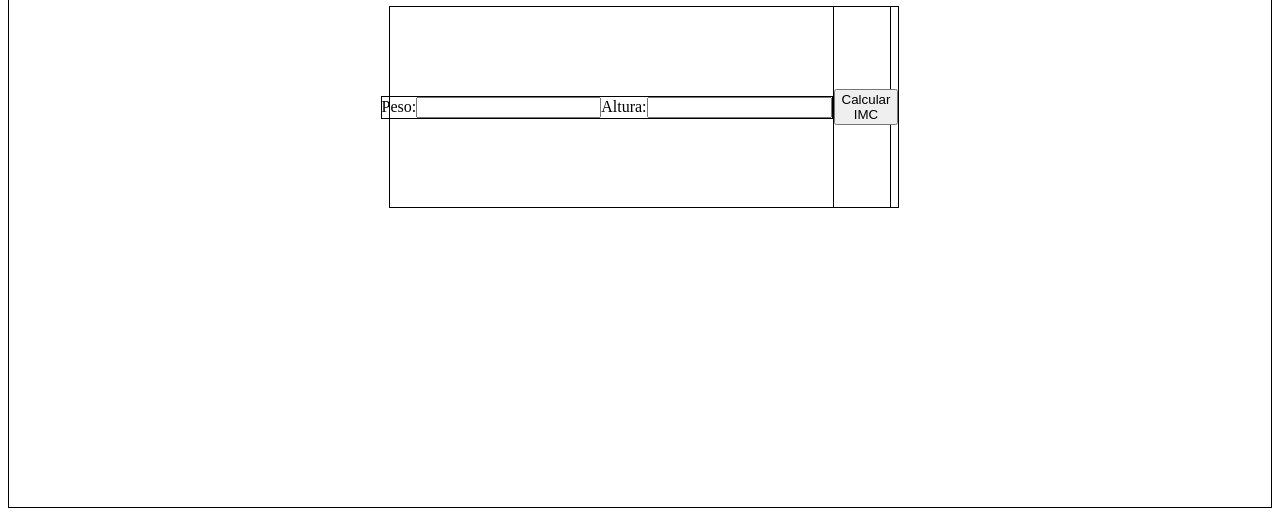
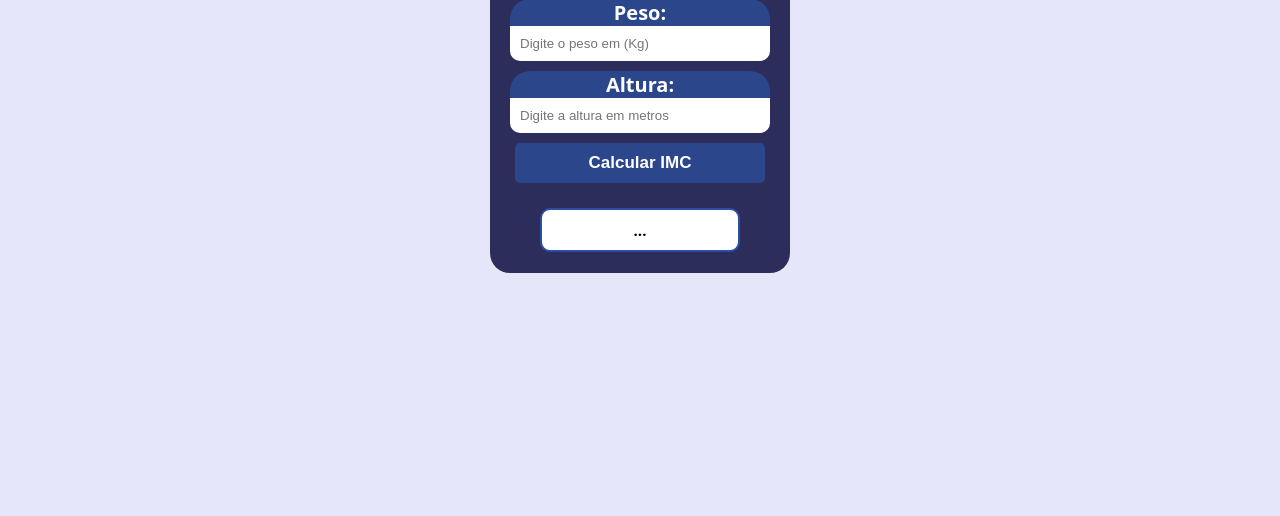
Before and after one commit to roniduarteor/ronaldo3e, a plain HTML site: page aulas_igor/index.html in a window 1280 px wide. Shown: the part 302-818 px from the top of the page. Drawn offline with Linux system fonts and the light colour scheme.

Commit message:
Add files via upload

```diff
--- a/aulas_igor/index.html
+++ b/aulas_igor/index.html
@@ -4,27 +4,32 @@
     <meta charset="UTF-8">
     <meta http-equiv="X-UA-Compatible" content="IE=edge">
     <meta name="viewport" content="width=device-width, initial-scale=1.0">
-    <title>Document</title>
+    <title>Calcular IMC</title>
     <link rel="stylesheet" href="style.css">
+
+    <link rel="shortcut icon" href="./3884483.png" type="image.png">
 </head>
 <body>
     <script src="script.js"></script>
 
-    <div class="conteudo">
+<div class="conteudo">
+
+    <h1 class="titulo">Cálculo de IMC</h1>
+
     <div class="caixas">
      <label for="peso">Peso:</label>
-    <input type="number" id="peso" required>
+    <input type="number" id="peso" required placeholder="Digite o peso em (Kg)" onkeydown="if(event.keyCode==13) verificarSeTemCoisa(event)">
 
 
     <label for="altura">Altura:</label>
-    <input type="number" id="altura" required>
+    <input type="number" id="altura" required placeholder="Digite a altura em metros" onkeydown="if(event.keyCode==13) verificarSeTemCoisa(event)">
     </div>
 
     <div class="botao1">
         <button id="botao" onclick="calcular()">Calcular IMC</button>
     </div>
 
-    <div id="resultado"><h1></h1></div>
+    <div id="resultado"><h1 class="resultado2">...</h1></div>
 </div>
 </body>
 </html>
--- a/aulas_igor/script.js
+++ b/aulas_igor/script.js
@@ -1,28 +1,43 @@
 function calcular(){
-    let altura = window.document.getElementById("altura").value
-    let peso = window.document.getElementById("peso").value
+    let altura = document.getElementById("altura").value
+    let peso = document.getElementById("peso").value
     let IMC = peso / (altura * altura)
 
     if(IMC <= 16.9){
-        document.getElementById("resultado").innerHTML = `${IMC} Muito abaixo do peso`
+        document.getElementById("resultado").innerHTML = `${IMC.toFixed(2)} - Muito abaixo do peso`
     }
     else if(IMC >= 17 && IMC <= 18.4){
-        document.getElementById("resultado").innerHTML = `${IMC} Abaixo do peso`
+        document.getElementById("resultado").innerHTML = `${IMC.toFixed(2)} - Abaixo do peso`
     }
     else if(IMC >= 18 && IMC <= 24.9){
-        document.getElementById("resultado").innerHTML = `${IMC} Peso normal`
+        document.getElementById("resultado").innerHTML = `${IMC.toFixed(2)} - Peso normal`
     }
     else if(IMC >= 25 && IMC <= 29.9){
-        document.getElementById("resultado").innerHTML = `${IMC} acima do peso`
+        document.getElementById("resultado").innerHTML = `${IMC.toFixed(2)} - acima do peso`
     }
     else if(IMC >= 30 && IMC <= 34.9){
-        document.getElementById("resultado").innerHTML = `${IMC} Obesidade grau I`
+        document.getElementById("resultado").innerHTML = `${IMC.toFixed(2)} - Obesidade grau I`
     }
     else if(IMC >= 35 && IMC <= 40){
-        document.getElementById("resultado").innerHTML = `${IMC} Obesidade grau II`
+        document.getElementById("resultado").innerHTML = `${IMC.toFixed(2)} - Obesidade grau II`
     }
     else if(IMC > 40){
-        document.getElementById("resultado").innerHTML = `${IMC} Obesidade grau III`
+        document.getElementById("resultado").innerHTML = `${IMC.toFixed(2)} - Obesidade grau III`
     }
 
 }
+
+function verificarSeTemCoisa(event) {
+    if (event.keyCode === 13){
+        const altura = document.getElementById("altura").value;
+        const peso = document.getElementById("peso").value;
+
+        if (altura !== "" && peso !== ""){
+            calcular()
+        }else{
+            alert("Preencha todos os campos corretamente!")
+        }
+    }
+}
+
+// fui pesquisar essa função de verificar no chat gpt, já que eu queria que ele verificasse quando apertasse "enter" ao invés de ter q ir lá e ficar clicando no botão toda vez
--- a/aulas_igor/style.css
+++ b/aulas_igor/style.css
@@ -1,34 +1,104 @@
-.caixas{
+:root{
+    --azul-escuro: #2C2D5B ;
+    --azul-escrito: #2B468B;
+    --white: #FFF;
+    --preto: #141414;
+}
+
+body{
+    height: 100vh;
+    width: 100%;
+    margin: 0px;
+    background-color: #E6E6FA;
+    font-weight: 600;
+
     display: flex;
     align-items: center;
     justify-content: center;
-    border: 1px black solid;
 
+    color: var(--white);
+    font-family: system-ui, -apple-system, BlinkMacSystemFont, 'Segoe UI', Roboto, Oxygen, Ubuntu, Cantarell, 'Open Sans', 'Helvetica Neue', sans-serif;
 }
 
-body{
+.titulo{
     display: flex;
-    align-items: center;
     justify-content: center;
-    border: 1px black solid;
-    height: 100vh;
+    margin-bottom: 15px;
+}
+
+.conteudo{
+    width: 300px;
+    height: 350px;
+    background-color: var(--azul-escuro);
+
+    display: flex;
+    flex-direction: column;
+    justify-content: center;
+
+    border-radius: 20px;
+    font-weight: 600;
 }
 
 .botao1{
-    border: 1px black solid;
-    height: 200px;
-    width: 700px;
+    display: flex;
+    justify-content: center;
+}
+
+button{
+    background-color: #2B468B;
+    color: white;
+    font-size: 17px;
+    width: 250px;
+    height: 40px;
+    border-radius: 5px;
+    border: none;
+
+    font-weight: 600;
+}
+
+button:hover{
+    box-shadow: 0 0 3px 2px var(--white);
+}
+
+
+.caixas{
+    display: flex;
+    flex-direction: column;
+    margin-left: 20px;
+    margin-right: 20px;
+}
+
+label{
+    text-align: center;
+    font-size: 20px;
+    background-color: #2B468B;
+    border-top-left-radius: 20px;
+    border-top-right-radius: 20px;
+}
+
+input{
+    padding: 10px;
+    margin-bottom: 10px;
+    border-bottom-left-radius: 10px;
+    border-bottom-right-radius: 10px;
+    border: none;
+}
+
+#resultado{
+    color: #000207;
+    text-align: center;
     display: flex;
     justify-content: center;
     align-items: center;
-
+    height: 300px;
+    border: 2px solid #2c4ea3;
+    background-color: white;
+    margin: 25px;
+    margin-left: 50px;
+    margin-right: 50px;
+    border-radius: 10px;
 }
 
-.conteudo{
-    display: flex;
-    justify-content: center;
-    align-items: center;
-    border: 1px black solid;
-    height: 200px;
-    width: 500px;
+.resultado2{
+    font-size: 15px;
 }
```
Also changed, not shown: aulas_igor/3884483.png (added).
